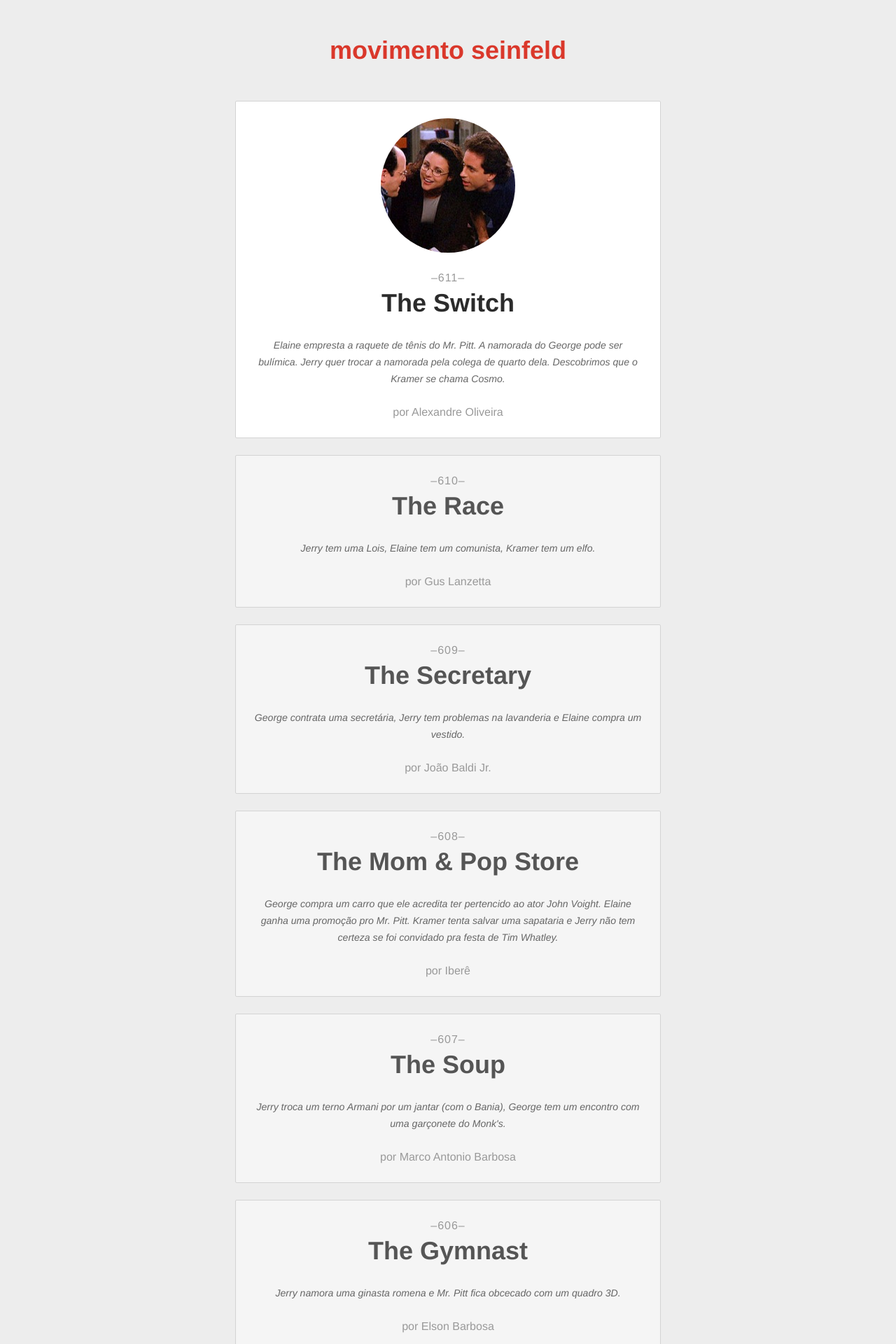
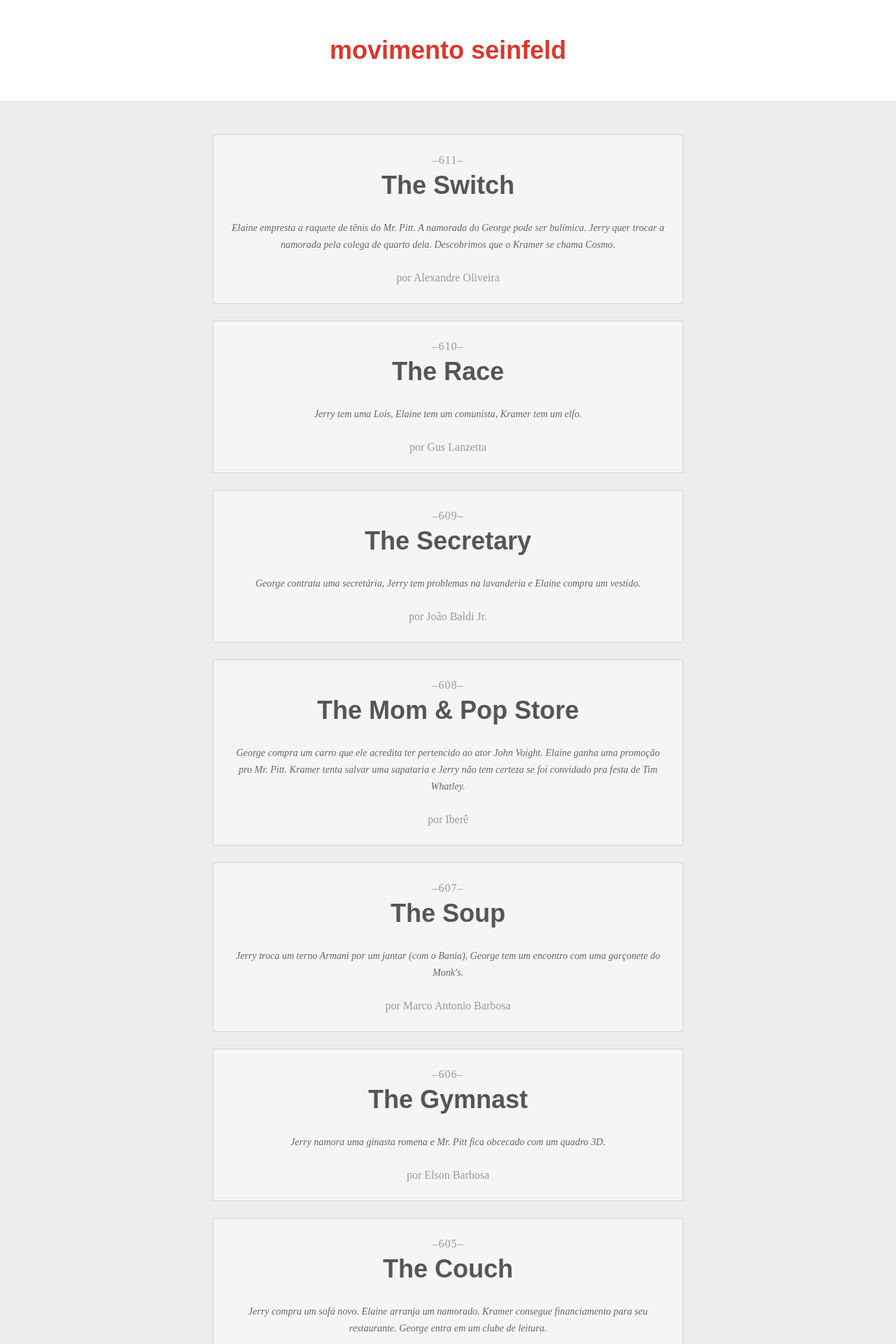
Before and after one commit to seufelipe/movimentoseinfeld, a Jekyll site: the page built from index.html, in a window 1280 px wide. Shown: the top 1920 px of the page at 70% size. Built offline with Jekyll 4.4.1, drawn with Linux system fonts in a browser that asks for light colours; nearby versions of some CDN libraries; some web fonts are replaced.

Commit message:
interface improvements

```diff
--- a/_layouts/default.html
+++ b/_layouts/default.html
@@ -11,7 +11,14 @@
         {% endif %}
         <meta name="viewport" content="width=device-width, initial-scale=1">
         <link rel="alternate" type="application/rss+xml" title="Movimento Seinfeld" href="http://feeds.feedburner.com/movimentoseinfeld">
+
         <link rel="stylesheet" href="/assets/style.css">
+
+        <!-- judo font awesome -->
+        <link href="//maxcdn.bootstrapcdn.com/font-awesome/4.2.0/css/font-awesome.min.css" rel="stylesheet">
+
+        <!-- brick fonts -->
+        <link rel="stylesheet" href="//brick.a.ssl.fastly.net/Bitter:400,700,400i,700i/Karla:400,700">
 
         <!-- humanstxt.org -->
         <link rel="author" href="/humans.txt">
@@ -30,6 +37,7 @@
     </head>
 
     <body>
+        <div class="container">
             <header class="site-header">
                 <h1 class="site-title"><a href="/" title="{{ site.title }}">{{ site.title }}</a></h1>
             </header>
@@ -39,6 +47,7 @@
                 {{ content }}
             </section>
             <!-- /content -->
+        </div>
 
         <footer class="site-footer">
                 <p class="about">
--- a/_layouts/post.html
+++ b/_layouts/post.html
@@ -7,8 +7,8 @@
 <article class="hentry  single">
     <header class="post-info">
         {% if page.image %}
-            <figure class="post-image">
-                <img src="{{ page.image }}" alt="{{ page.title }}" />
+            <figure class="post-image" style="background-image: url({{ page.image }})">
+
             </figure>
         {% endif %}
 
--- a/assets/style.css
+++ b/assets/style.css
@@ -28,10 +28,8 @@
 body {
     background: transparent;
     color: #555;
-	font: 100%/1 'HelveticaNeue-Light', 'Helvetica Neue Light', 'Helvetica Neue', Helvetica, Arial, 'Lucida Grande', sans-serif;
+    font: 100%/1.5 Bitter, serif;
     margin: 0 auto;
-    max-width: 38rem;
-    width: 90%;
 }
 
 ::-moz-selection{
@@ -53,6 +51,7 @@
 h5,
 h6 {
     margin: 0;
+    font-family: Karla, sans-serif;
     font-weight: 700;
     word-wrap: break-word;
 }
@@ -85,19 +84,34 @@
     outline: 0;
 }
 
+.container {
+    background-color: #ededed;
+    box-shadow: 0 8px 0 rgba(0,0,0,.2);
+    margin-bottom: 200px;
+    overflow: hidden;
+    padding-bottom: 40px;
+    position: relative;
+    z-index: 3;
+}
+
+.content {
+    margin: 0 auto;
+    max-width: 42em;
+}
+
 /* Header */
 
 .site-header {
-	padding: 48px 0;
-	padding: 3rem 0;
-	text-align: center;
+    background-color: #fff;
+    margin-bottom: 3rem;
+    padding: 3rem;
 }
 
 .site-title {
-	font-size: 36px;
     font-size: 2.25rem;
     line-height: 1.33;
     margin: 0;
+    text-align: center;
     text-transform: lowercase;
 }
 
@@ -108,21 +122,30 @@
 /* Footer */
 
 .site-footer {
-	font-size: 14px;
+    background-color: #DA382B;
+    color: #fff;
     font-size: .88rem;
     line-height: 1.71;
-	padding: 48px 0;
-	padding: 3rem 0;
+    height: 200px;
     text-align: center;
+    position: fixed;
+    left: 0;
+    right: 0;
+    bottom: 0;
+    z-index: -1;
 }
 
 .site-footer a {
-	border-bottom: 1px dotted #333;
+    border-bottom: 1px dotted;
+    color: inherit;
+}
+
+.colophon {
+
 }
 
 .about {
     font-style: italic;
-	text-shadow: 1px 1px 1px rgba(255,255,255,.8);
 }
 
 .hentry {
@@ -158,13 +181,11 @@
 }
 
 .post-image {
-	border-radius: 50%;
-	height: 192px;
-	margin: 0 auto 24px auto;
+    background-position: center;
+    height: 12rem;
     margin: 0 auto 1.5rem auto;
     overflow: hidden;
     position: relative;
-	width: 192px;
 }
 
 .post-image img {
@@ -237,22 +258,35 @@
 }
 
 .single.hentry {
-	background: #fff;
-	padding: 24px;
-	padding: 1.5rem;
+    background: transparent;
+    border: none;
+    padding: 0;
 }
 
 .post-content {
-	line-height: 1.5;
+    font-size: 21px;
+    line-height: 34px;
 }
 
 .post-content p {
     margin-bottom: 1.5em;
 }
 
-.post-content blockquote {
+.post-content a {
+    box-shadow: inset 0 -4px 0 #DA382B;
+    color: inherit;
+}
+
+.post-content blockquote:first-child {
+    float: left;
     font-style: italic;
-	margin: 0;
+    margin: 0 1.5rem 0 -7em;
+    text-align: right;
+    width: 15em;
+}
+
+.navigation {
+    overflow: hidden;
 }
 
 .navigation .hentry:hover {
--- a/index.html
+++ b/index.html
@@ -3,34 +3,7 @@
 title : Reprises alternativas da nossa série favorita
 ---
 
-{% for post in site.posts limit:1 %}
-    {% assign author = site.data.authors[post.author] %}
-    <article class="hentry feature">
-        <a title="{{ post.title }}" href="{{ post.url }}" class="post-link">
-            <header class="post-info">
-                {% if post.image %}
-                    <figure class="post-image">
-                        <img src="{{ post.image }}" alt="{{ post.title }}" />
-                    </figure>
-                {% endif %}
-                <p class="post-number">{{ post.number }}</p>
-                <h2 class="post-title">{{ post.title }}</h2>
-                {% if post.description %}
-                    <div class="post-description">
-                        {{ post.description }}
-                    </div>
-                {% endif %}
-                {% if author %}
-                    <div class="byline vcard">
-                        por <span class="fn">{{ author.name }}</span>
-                    </div>
-                {% endif %}
-            </header>
-        </a>
-    </article>
-{% endfor %}
-
-{% for post in site.posts offset:1 %}
+{% for post in site.posts %}
     {% assign author = site.data.authors[post.author] %}
     <article class="hentry index">
         <a title="{{ post.title }}" href="{{ post.url }}" class="post-link">
```
Lines whose indentation alone changed are shown as unchanged.
